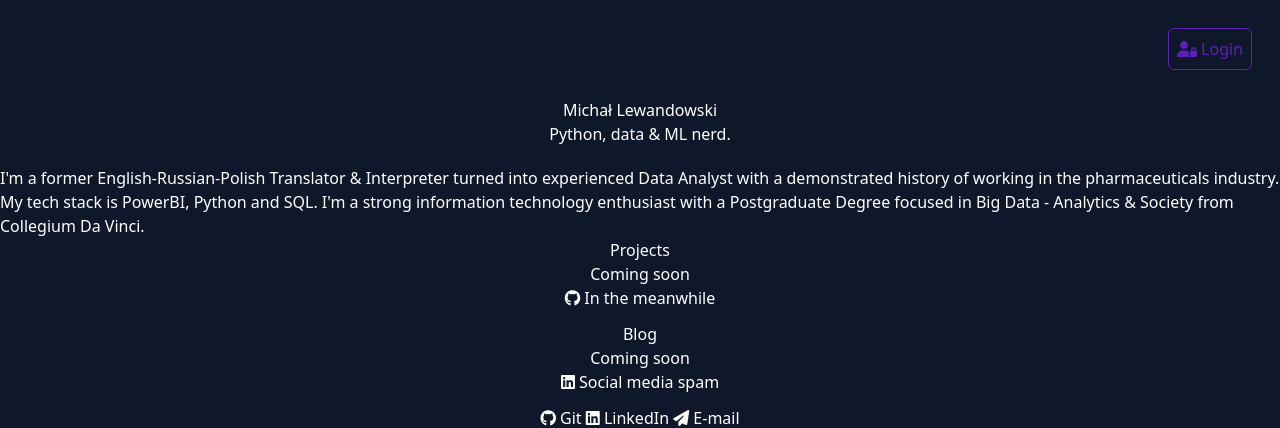
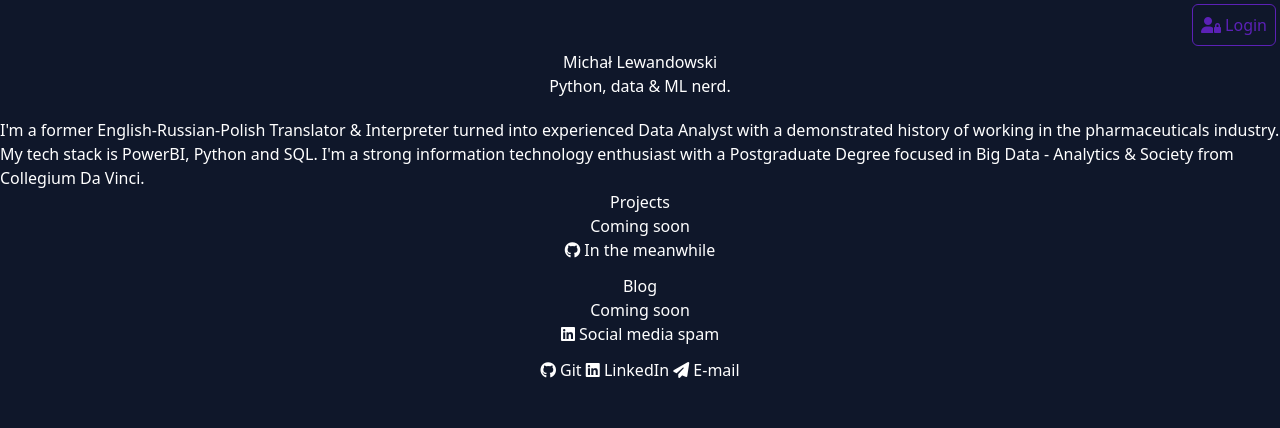
Before and after one commit to Lewandowski-commits/helloworld, a Flask app: page / in a window 1280 px wide. Shown: the top 428 px of the page. Run offline with Flask 2, Linux system fonts and the light colour scheme; parts of the project's set-up code (start-up, migrations or seed data) failed here and were passed over; some libraries are stand-ins or nearby versions.

Commit message:
remove padding and border from navbar

```diff
--- a/templates/layout.html
+++ b/templates/layout.html
@@ -12,7 +12,7 @@
 <body font-family="Roboto" class="bg-slate-900 text-white">
 {# navbar #}
 
-<nav class="flex items-center justify-end flex-wrap p-6 m-1 rounded-md">
+<nav class="flex items-center justify-end flex-wrap m-1">
   {% if 'username' in session %}
 
     <a href="#">
```
